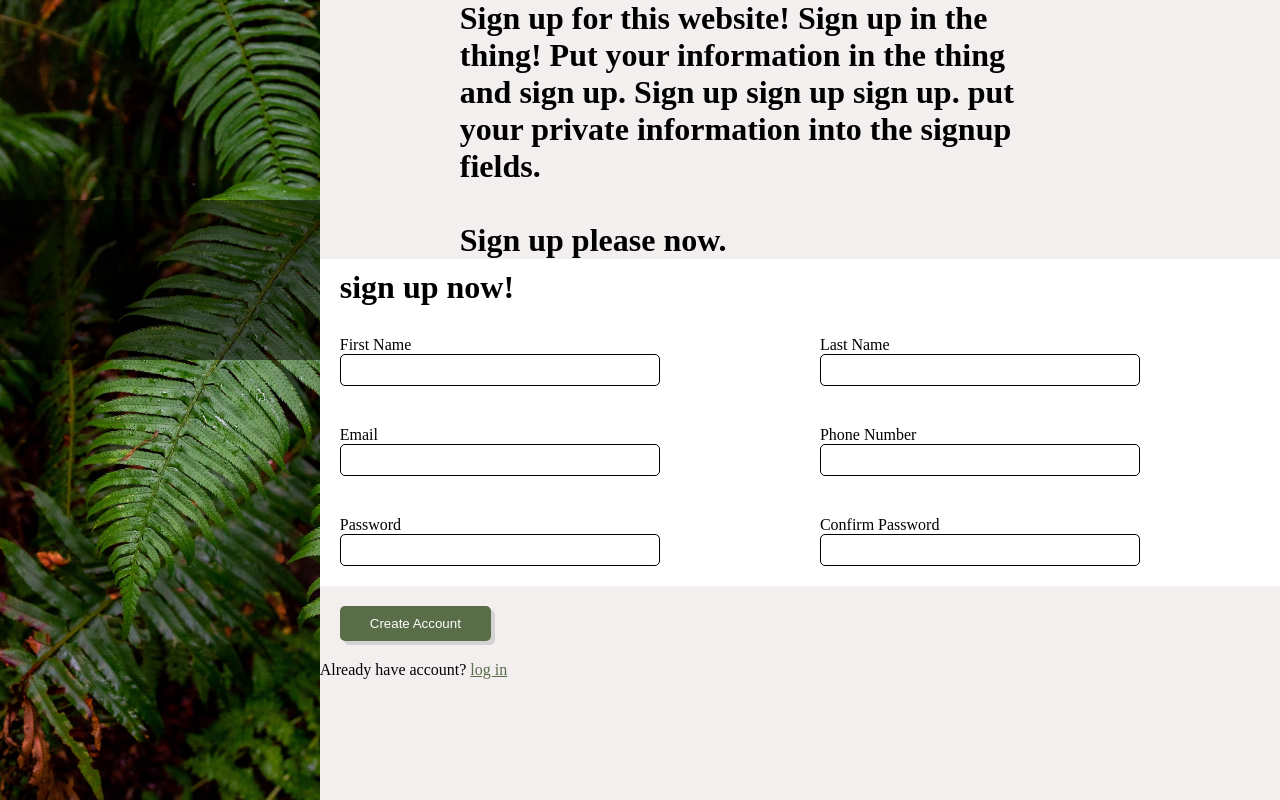
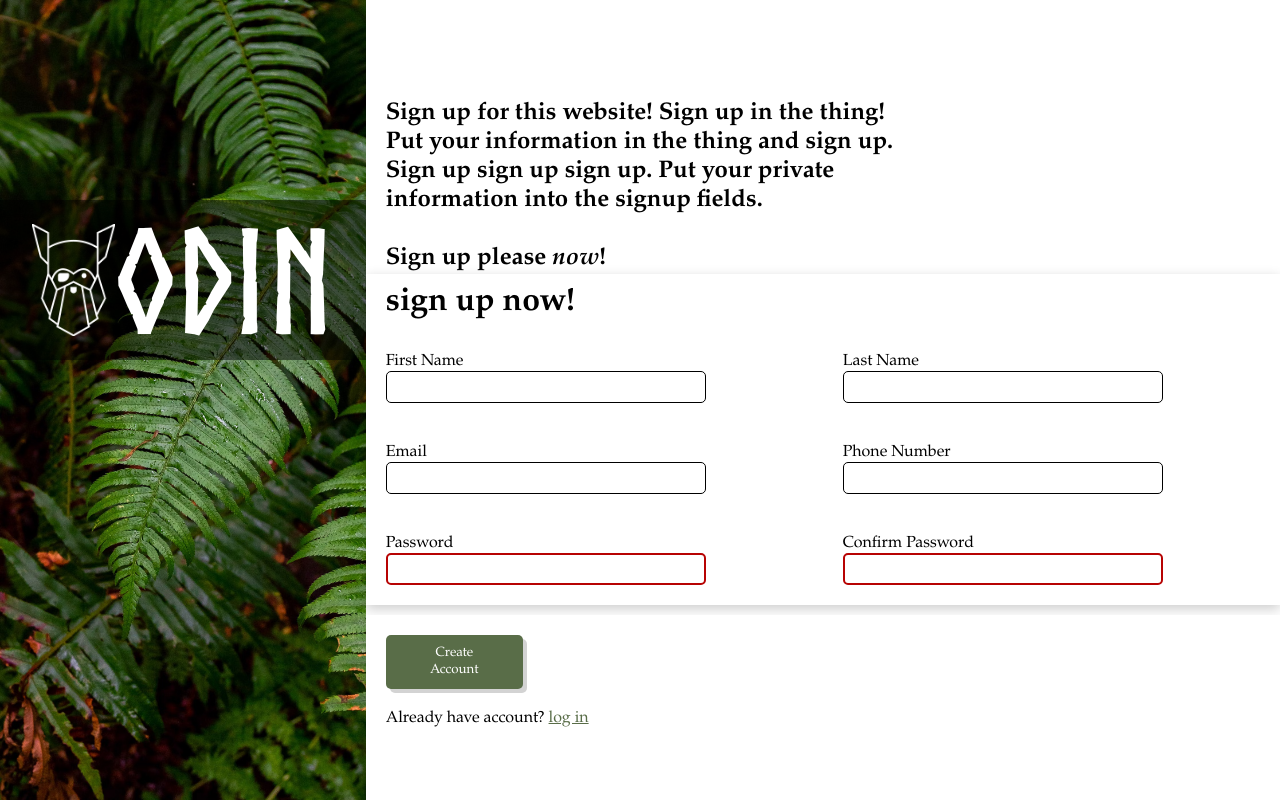
Before and after one commit to paramoody/sign-up-form, a plain HTML site: page index.html in a window 1280 px wide. Drawn offline with Linux system fonts and the light colour scheme.

Commit message:
add styling and logo

```diff
--- a/index.html
+++ b/index.html
@@ -12,20 +12,23 @@
         <div class="left-side">
 
           <div class="logo-field">
-
+            <div class="odin-logo"></div>
+            <div class="logo">
+              Odin
+            </div>
           </div>
 
         </div>
         <div class="right-side">
           <div class="right-top">
-            <h1 class="header">
+            <p class="header">
               Sign up for this website!
               Sign up in the thing! Put your information in the
-              thing and sign up. Sign up sign up sign up. put your
+              thing and sign up. Sign up sign up sign up. Put your
               private information into the signup fields.
             <br><br>
-              Sign up please now.
-
+              Sign up please <i>now</i>!
+            </p>
           </div>
           <div class="right-middle">
             <h1 id="sign-up-header">sign up now!</h1>
@@ -57,13 +60,13 @@
 
               <div class="form-element">
                 <label for="password">Password</label>
-                <input class="input-box" type="password" id="password" name="password">
+                <input class="input-box" type="password" id="password" name="password" required>
 
               </div>
 
               <div class="form-element">
                 <label for="confirmPassword">Confirm Password</label>
-                <input class="input-box" type="password" id="confirmPassword" name="confirmPassword">
+                <input class="input-box" type="password" id="confirmPassword" name="confirmPassword" required>
 
               </div>
 
@@ -71,7 +74,7 @@
           </div>
           <div class="right-bottom">
             <button class="btn">Create Account</button>
-            <div>
+            <div class="link-text">
               Already have account? <a href="http://www.google.com">log in</a>
             </div>
           </div>
--- a/style.css
+++ b/style.css
@@ -1,11 +1,20 @@
-:root{
-  --light-grey: rgb(243, 239, 239);
+:root {
+  --light-grey: rgb(255, 255, 255);
 }
 * {
   padding: 0;
   margin: 0;
   box-sizing: border-box;
   height: auto;
+  Font-family: Calisto MT, Bookman Old Style, Bookman, Goudy Old Style, Garamond, Hoefler Text, Bitstream Charter, Georgia, serif;
+}
+@font-face {
+  font-family: 'Norse';
+  src: url('Norse-Bold.woff2') format('woff2'),
+    url('Norse-Bold.woff') format('woff');
+  font-weight: bold;
+  font-style: normal;
+  font-display: swap;
 }
 
 .container {
@@ -13,16 +22,29 @@
   height: 100vh;
 }
 .left-side {
-  width: 33.3%;
+  width: 40%;
   background-image: url(plant.avif);
   background-size: cover;
 }
-.logo-field{
+.logo-field {
+  display: flex;
   width: 100%;
   height: 20%;
-  background-color: black;
+  background-color: rgba(0, 0, 0, 0.5);
   margin: 200px 0 0 0;
-  opacity: 0.5;
+  justify-content: center;
+  align-items: center;
+}
+.odin-logo {
+  content: url(odin-lined.png);
+  height: 70%;
+  width: auto;
+}
+.logo {
+  color: white;
+  opacity: 1;
+  font-family: 'Norse';
+  font-size: 9rem;
 }
 .right-side {
   display: flex;
@@ -30,73 +52,89 @@
   height: 100%;
   width: 100%;
   flex-direction: column;
+  background-color: var(--light-grey);
+}
+.right-side > div {
+  display: flex;
+  flex-direction: column;
 
+  /* height: 100vh; */
+}
+
+.header {
+  max-width: 75%;
+  font-size: 1.5rem;
+  font-weight: bolder;
+  text-align: left;
+  padding: 100px 150px 0 20px;
+}
+.right-top {
+  background-color: var(--light-grey);
+  display: flex;
+  justify-content: center;
+  align-items: flex-start;
+  flex-wrap: wrap;
+  flex-direction: column;
+  flex: 4;
+}
+.right-middle {
+  background-color: white;
+  flex: 2;
+  box-shadow: 0 4px 12px rgba(0,0,0,0.2);
+  margin: 0 0 10px;
 
 }
-.right-side>div{
-  flex: 1;
-
-
+.right-bottom {
+  background-color: var(--light-grey);
+  flex: 4;
 }
-
-.header{
-  max-width: 75%;
-  padding-left: 20px;
-  padding-right: 100px;
-  text-align: left;
-
-}
-.right-top{
-  background-color:var(--light-grey);
-  display: flex;
-  justify-content: center;
-  align-items: center;
-  flex-wrap: wrap;
- flex-direction: column;
-}
-.right-middle{
-  background-color: white;
-
-}
-.right-bottom{
-  background-color:var(--light-grey);
-
-}
-form{
+form {
   display: flex;
   flex-wrap: wrap;
-
-
 }
-.form-element{
+.form-element {
   display: flex;
   width: 50%;
   flex-direction: column;
   padding: 20px;
 }
-#sign-up-header{
+#sign-up-header {
   padding: 10px 10px 10px 20px;
 }
-.btn{
+.btn {
+  width: 15%;
   padding: 10px 30px 10px 30px;
   margin: 20px;
   border-radius: 5px;
-  background-color: #596D48;
+  background-color: #596d48;
   color: white;
-  border: #596D48;
+  border: #596d48;
   box-shadow: 4px 4px lightgray;
 }
-.input-box{
+.input-box {
   height: 2rem;
   width: 20rem;
   border-radius: 5px;
-  border-color: red;
+  appearance: textfield;
   border: 1px solid black;
+}
+.input-box:invalid {
+  border: 2px solid rgb(183, 3, 3);
+}
+.input-box:focus {
+  border: 2px solid blue;
+  box-shadow: 3px 3px rgba(163, 162, 162, 0.5);
+  outline: none;
+}
+.link-text{
+  margin: 0 0 0 20px;
+}
+a {
+  color: #596d48;
 
 }
-.input-box:invalid{
-    border: 1px solid black;
+input[type='number']::-webkit-inner-spin-button,
+input[type='number']::-webkit-outer-spin-button {
+  -webkit-appearance: none;
+  margin: 0;
 }
-a{
-  color: #596D48
-}
```
Also changed, not shown: Norse-Bold.woff (added), Norse-Bold.woff2 (added).
